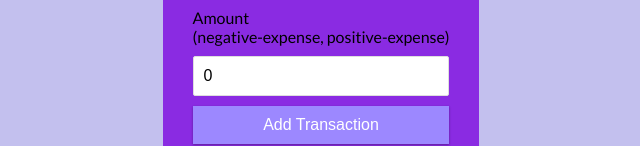
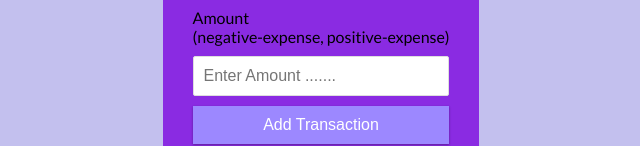
Before and after one commit to Zeeshan2193/Expense-Tracking-App, a React (Create React App) app: page / in a window 1280 px wide. Shown: the part 419-565 px from the top of the page, without its empty margins (319-959 px from the left). Built offline with nearby package versions, Linux system fonts and the light colour scheme.

Commit message:
Update
change empty the text fields after the submission

```diff
--- a/src/App.js
+++ b/src/App.js
@@ -12,7 +12,7 @@ import './App.css';
 function App() {
   return (
     <GlobalProvider>
-    <div className="main">
+    <div className='main'>
       <Header />
       <Blance />
       <IncomeExpenses />
--- a/src/components/AddTransaction.js
+++ b/src/components/AddTransaction.js
@@ -3,7 +3,7 @@ import {GlobalContext} from '../context/GlobalState';
 
 export const AddTransaction = () => {
     const [text, setText] = useState('');
-    const [amount, setAmount] = useState(0);
+    const [amount, setAmount] = useState();
 
 
     const {addTransaction} = useContext(GlobalContext);
@@ -15,7 +15,8 @@ export const AddTransaction = () => {
             amount: +amount
         }
         addTransaction(NewTransaction);
-
+        setText = '';
+        setAmount = '';
     }
 
     return (
```
